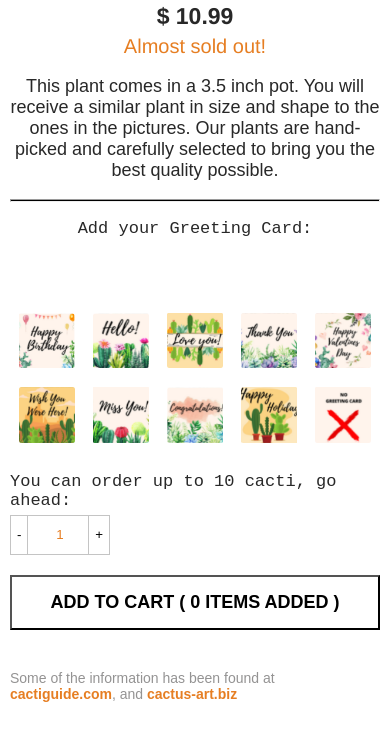
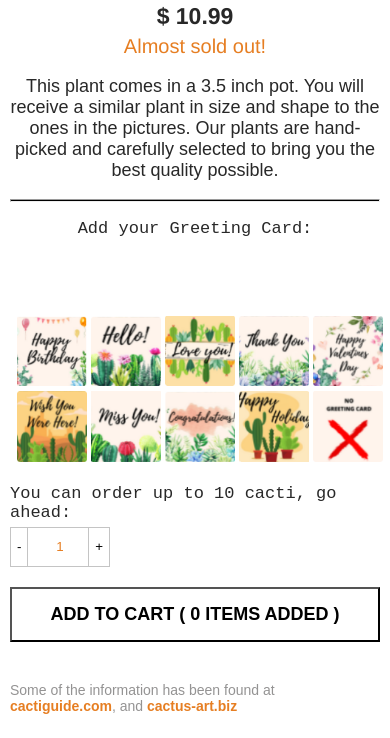
Before and after one commit to katerinagutich/cactus-shop, a plain HTML site: page index.html in a window 390 px wide. Shown: the part 656-1394 px from the top of the page. Drawn offline with nearby package versions, Linux system fonts and the light colour scheme.

Commit message:
Update styles for cards on small devices

```diff
--- a/styles.less
+++ b/styles.less
@@ -71,12 +71,14 @@ hr {
     display: flex;
     flex-wrap: wrap;
     justify-content: space-evenly;
+    div {
         img {
             margin: 7px;
             transition: .5s;
             transition-property: box-shadow;
             &:hover {
                 .shadow(15px);
+            }
         }
     }
 }
@@ -234,6 +236,17 @@ hr {
     .cards-heading {
         height: 65px;
     }
+    .cards {
+        div {
+            img {
+                width: 95%;
+                margin: 0 7px;
+                &:hover {
+                    .shadow(10px);
+                }
+            }
+        }
+    }
 }
 
 @media (max-width: 500px) {
@@ -257,11 +270,6 @@ hr {
         width: 95%;
     }
     .cards-heading {
-        height: 70px;
-    }
-    .cards {
-        img {
-            width: 95%;
+        height: 80px;
     }
 }
-}
```
Lines whose indentation alone changed are shown as unchanged.
